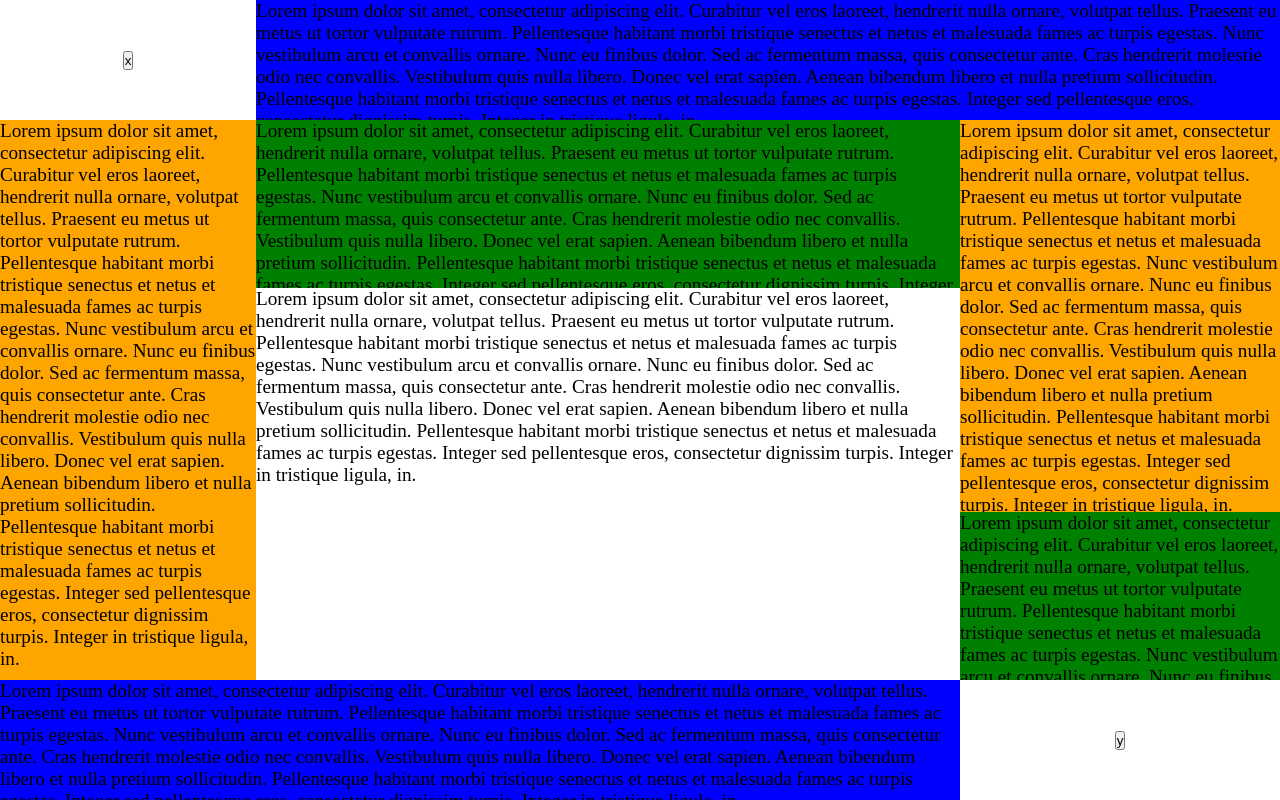
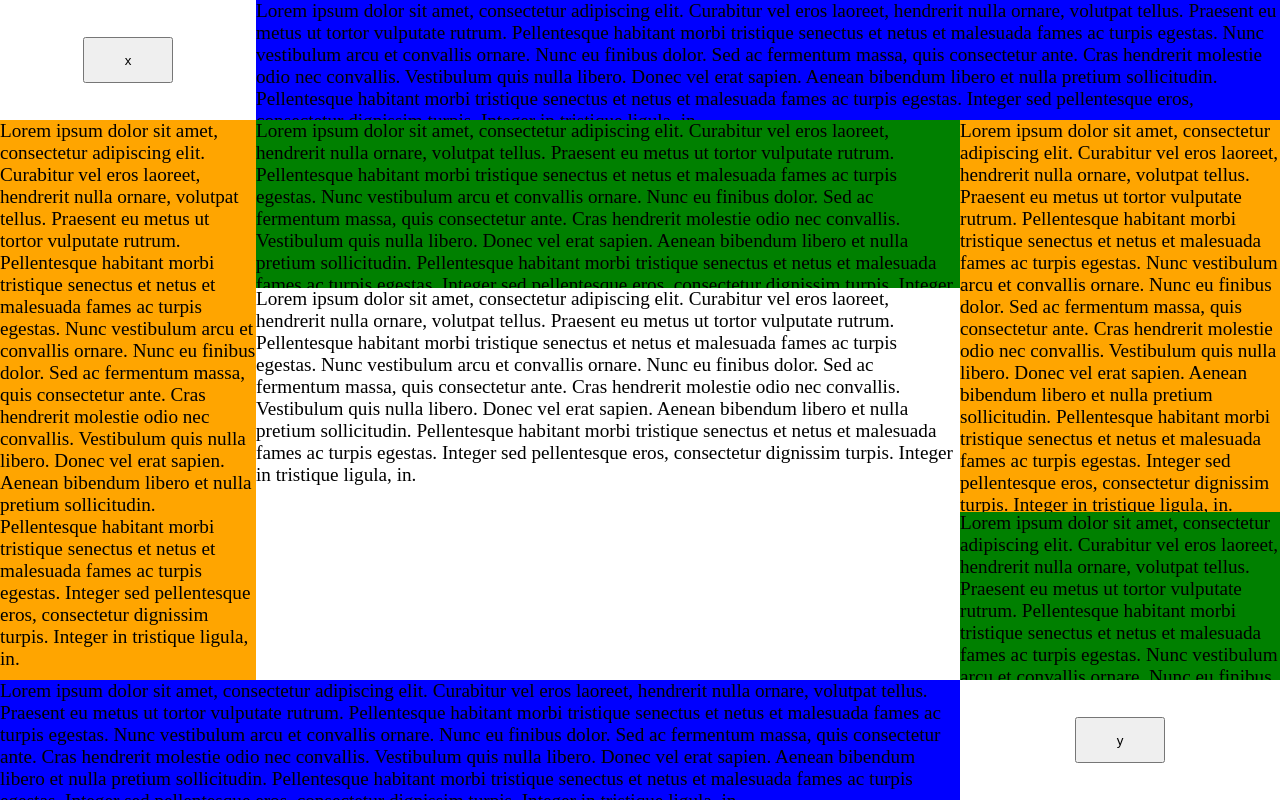
Before and after one commit to fruzitent/kpi, a plain HTML site: page s3_web/p02/flex.html in a window 1280 px wide. Drawn offline with Linux system fonts and the light colour scheme.

Commit message:
fixup! feat(s3_web/p02): add flex page

```diff
--- a/s3_web/p02/flex.css
+++ b/s3_web/p02/flex.css
@@ -32,6 +32,10 @@ main,
 footer {
   display: flex;
   flex-direction: row;
+}
+
+button {
+  padding: 1em 3em;
 }
 
 .block-1,
```
